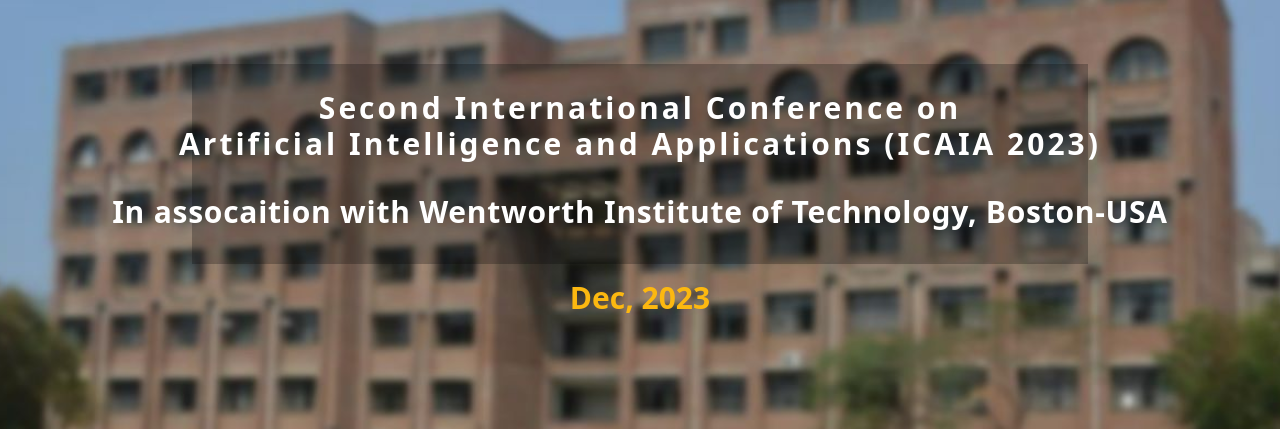
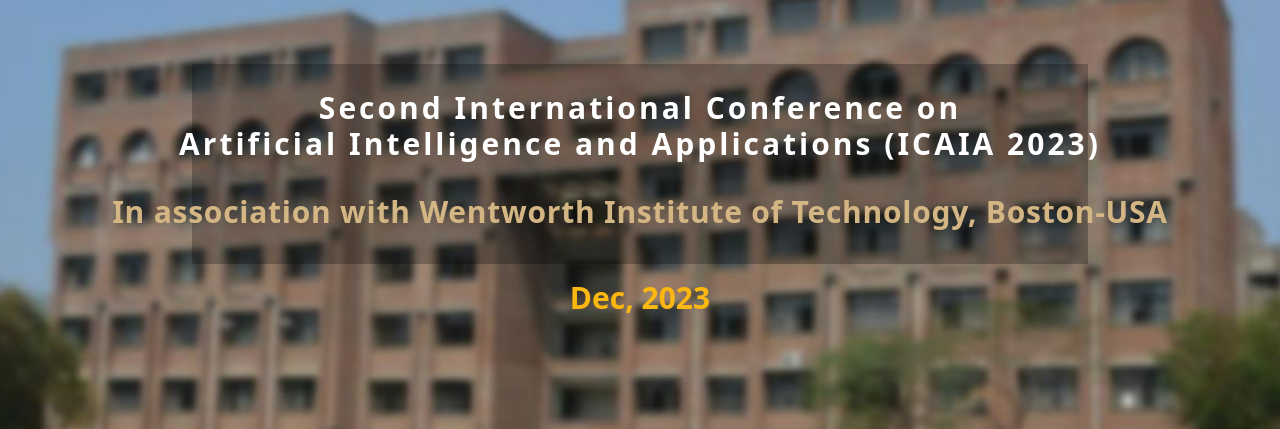
Before and after one commit to UtkarshAhuja2003/icaia-php, a PHP site: page / in a window 1280 px wide. Shown: the part 160-589 px from the top of the page. Run offline with PHP 8.4, Linux system fonts and the light colour scheme; some libraries are stand-ins or nearby versions.

Commit message:
minor changes

```diff
--- a/header.php
+++ b/header.php
@@ -4,7 +4,7 @@
       <div class='text-center text-white text-xl md:text-2xl lg:text-3xl font-[700] absolute top-[250px] w-full mx-auto'>
         <h1 class='z-10 md:tracking-widest tracking-[1px]'>Second International Conference on</h1>
         <h1 class="md:tracking-[3px] tracking-[1px]">Artificial Intelligence and Applications (ICAIA 2023) </h1>
-        <h1 class='mt-4 md:mt-8 tracking-[1px] md:tracking-wide'>In assocaition with Wentworth Institute of Technology, Boston-USA</h1>
+        <h1 class='mt-4 md:mt-8 tracking-[1px] md:tracking-wide text-[#D3B683]'>In association with Wentworth Institute of Technology, Boston-USA</h1>
       </div>
       <div class='text-center text-2xl font-[700] mt-4'>
         <h1 class='text-[#fcb810] text-3xl z-10'>Dec, 2023</h1>
```
